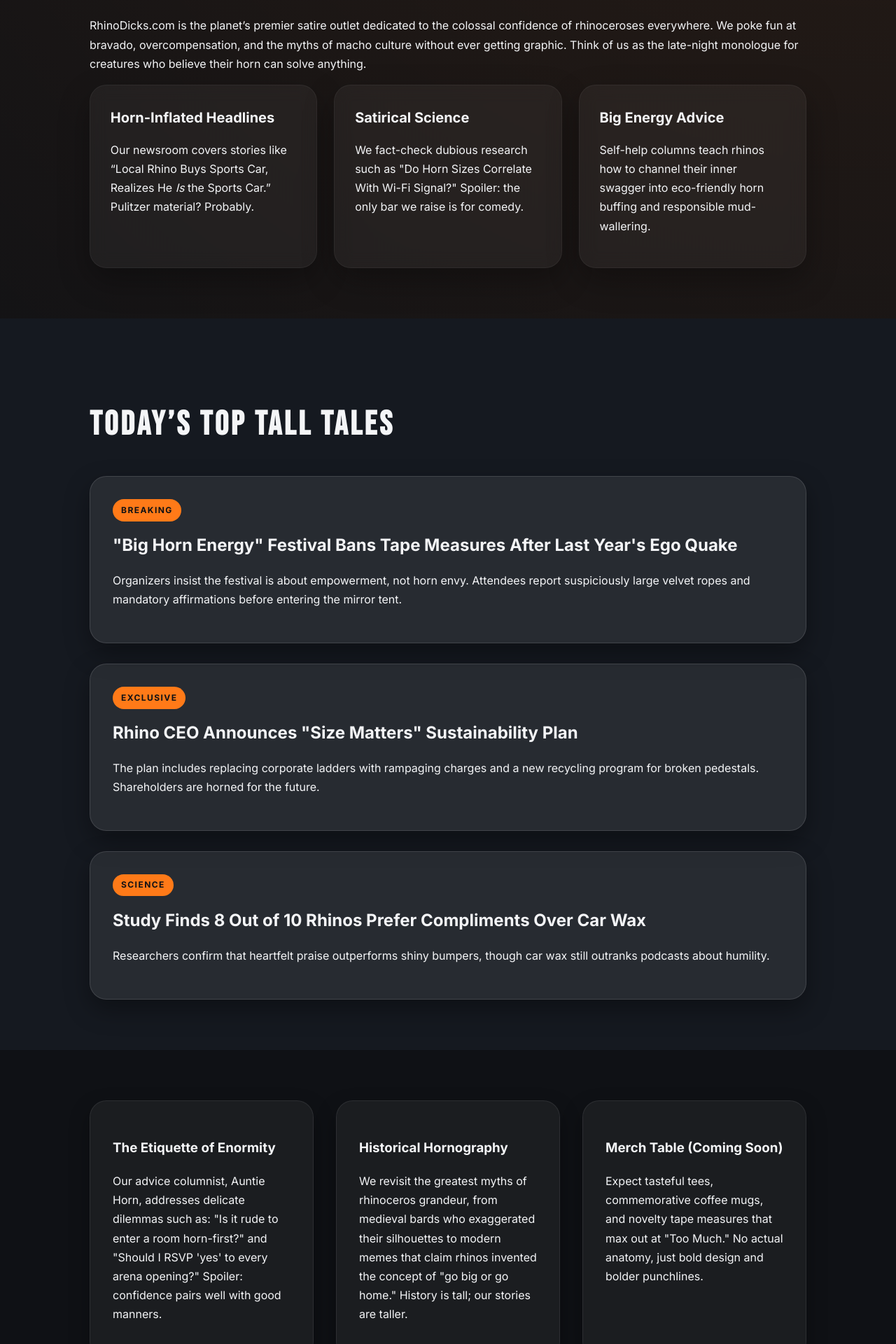
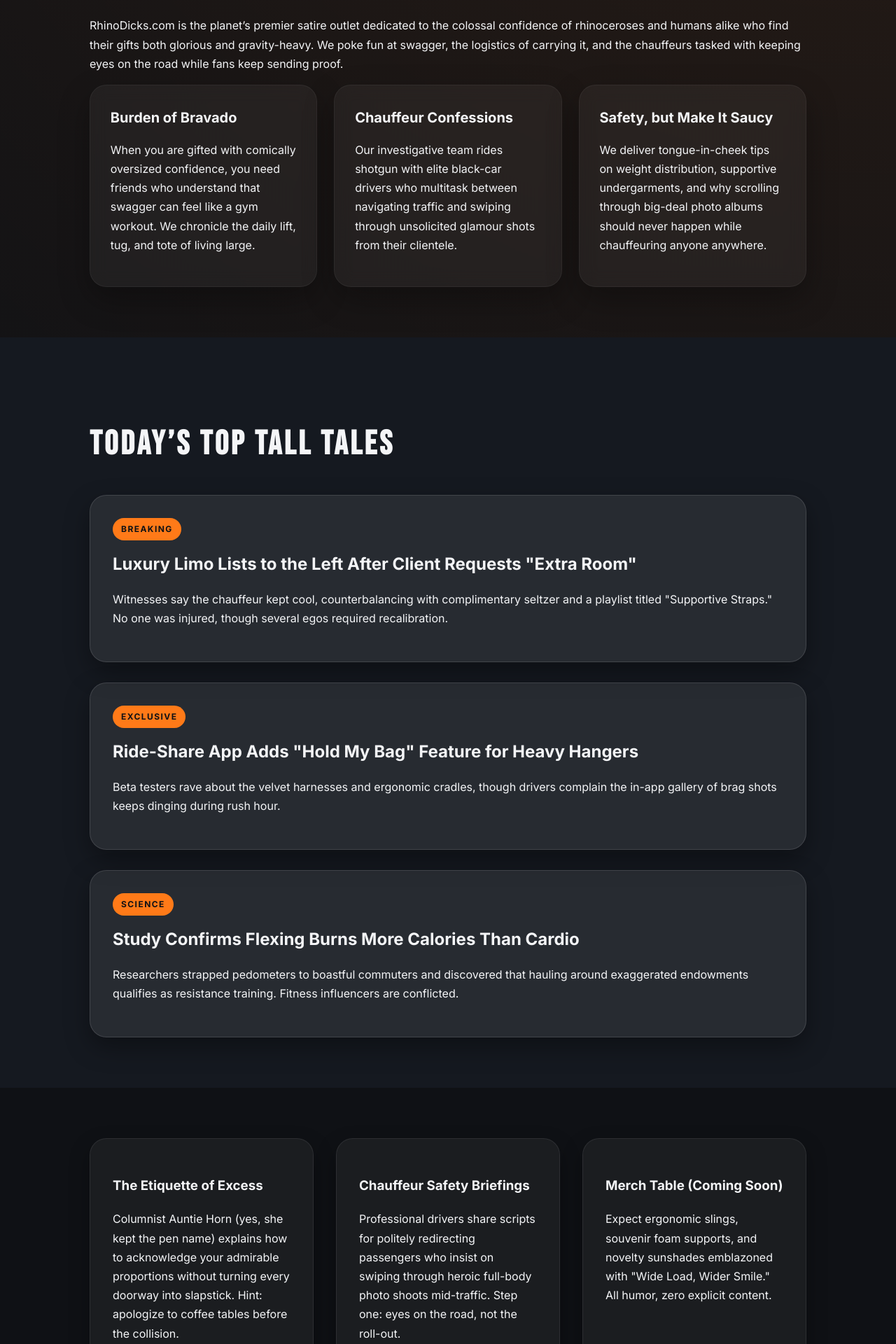
Before and after one commit to TychoLoke/rhino, a Next.js app: page / in a window 1280 px wide. Shown: the part 880-2800 px from the top of the page at 70% size. Built offline with nearby package versions, Linux system fonts and the light colour scheme.

Commit message:
Refocus satire on oversized swagger and limo antics

```diff
--- a/app/page.jsx
+++ b/app/page.jsx
@@ -1,62 +1,60 @@
 const missionCards = [
   {
-    title: "Horn-Inflated Headlines",
+    title: "Burden of Bravado",
     body: (
       <>
-        Our newsroom covers stories like “Local Rhino Buys Sports Car, Realizes He <em>Is</em> the Sports Car.” Pulitzer
-        material? Probably.
+        When you are gifted with comically oversized confidence, you need friends who understand that swagger can feel like a gym workout. We chronicle the daily lift, tug, and tote of living large.
       </>
     ),
   },
   {
-    title: "Satirical Science",
+    title: "Chauffeur Confessions",
     body:
-      'We fact-check dubious research such as "Do Horn Sizes Correlate With Wi-Fi Signal?" Spoiler: the only bar we raise is for comedy.',
+      "Our investigative team rides shotgun with elite black-car drivers who multitask between navigating traffic and swiping through unsolicited glamour shots from their clientele.",
   },
   {
-    title: "Big Energy Advice",
+    title: "Safety, but Make It Saucy",
     body:
-      "Self-help columns teach rhinos how to channel their inner swagger into eco-friendly horn buffing and responsible mud-wallering.",
+      "We deliver tongue-in-cheek tips on weight distribution, supportive undergarments, and why scrolling through big-deal photo albums should never happen while chauffeuring anyone anywhere.",
   },
 ];
 
 const tallTales = [
   {
     label: "BREAKING",
-    headline:
-      '"Big Horn Energy" Festival Bans Tape Measures After Last Year\'s Ego Quake',
+    headline: 'Luxury Limo Lists to the Left After Client Requests "Extra Room"',
     body:
-      "Organizers insist the festival is about empowerment, not horn envy. Attendees report suspiciously large velvet ropes and mandatory affirmations before entering the mirror tent.",
+      "Witnesses say the chauffeur kept cool, counterbalancing with complimentary seltzer and a playlist titled \"Supportive Straps.\" No one was injured, though several egos required recalibration.",
   },
   {
     label: "EXCLUSIVE",
-    headline: 'Rhino CEO Announces "Size Matters" Sustainability Plan',
+    headline: 'Ride-Share App Adds "Hold My Bag" Feature for Heavy Hangers',
     body:
-      "The plan includes replacing corporate ladders with rampaging charges and a new recycling program for broken pedestals. Shareholders are horned for the future.",
+      "Beta testers rave about the velvet harnesses and ergonomic cradles, though drivers complain the in-app gallery of brag shots keeps dinging during rush hour.",
   },
   {
     label: "SCIENCE",
-    headline: "Study Finds 8 Out of 10 Rhinos Prefer Compliments Over Car Wax",
+    headline: "Study Confirms Flexing Burns More Calories Than Cardio",
     body:
-      "Researchers confirm that heartfelt praise outperforms shiny bumpers, though car wax still outranks podcasts about humility.",
+      "Researchers strapped pedometers to boastful commuters and discovered that hauling around exaggerated endowments qualifies as resistance training. Fitness influencers are conflicted.",
   },
 ];
 
 const columns = [
   {
-    title: "The Etiquette of Enormity",
+    title: "The Etiquette of Excess",
     body:
-      'Our advice columnist, Auntie Horn, addresses delicate dilemmas such as: "Is it rude to enter a room horn-first?" and "Should I RSVP \'yes\' to every arena opening?" Spoiler: confidence pairs well with good manners.',
+      'Columnist Auntie Horn (yes, she kept the pen name) explains how to acknowledge your admirable proportions without turning every doorway into slapstick. Hint: apologize to coffee tables before the collision.',
   },
   {
-    title: "Historical Hornography",
+    title: "Chauffeur Safety Briefings",
     body:
-      'We revisit the greatest myths of rhinoceros grandeur, from medieval bards who exaggerated their silhouettes to modern memes that claim rhinos invented the concept of "go big or go home." History is tall; our stories are taller.',
+      'Professional drivers share scripts for politely redirecting passengers who insist on swiping through heroic full-body photo shoots mid-traffic. Step one: eyes on the road, not the roll-out.',
   },
   {
     title: "Merch Table (Coming Soon)",
     body:
-      'Expect tasteful tees, commemorative coffee mugs, and novelty tape measures that max out at "Too Much." No actual anatomy, just bold design and bolder punchlines.',
+      'Expect ergonomic slings, souvenir foam supports, and novelty sunshades emblazoned with "Wide Load, Wider Smile." All humor, zero explicit content.',
   },
 ];
 
@@ -64,23 +62,23 @@ const faqs = [
   {
     question: "Is RhinoDicks.com safe for work?",
     answer:
-      "Absolutely. We trade in innuendo and oversized egos, not explicit visuals. It's satire, not safari smut.",
+      "Still mostly. We revel in comedic hyperbole about massive endowments and overworked chauffeurs, but we keep descriptions winking rather than explicit.",
     defaultOpen: true,
   },
   {
-    question: "Do you sell actual rhinoceros memorabilia?",
+    question: "Do you endorse distracted driving?",
     answer:
-      "Nope. We champion conservation and leave the real horns to real rhinos. Our merch is proudly fictional (for now).",
+      "Absolutely not. Every article reminds readers that scrolling through glamour shots while ferrying clients is a no-go. Fantasy big energy, real-world safety.",
   },
   {
     question: "Can I pitch a story?",
     answer:
-      "Yes! Send us your wildest tall tales, so long as they keep things playful and PG-13. If it involves puns, even better.",
+      "Yes! Send us your funniest accounts of burdensome bravado, chauffeur chronicles, or tips on carrying the load with pride. Keep it playful and consensual.",
   },
   {
-    question: "Why rhinos?",
+    question: "Why rhinos and limos?",
     answer:
-      "Because few creatures embody chaotic confidence like a rhinoceros. Also, the domain name was available and we couldn't resist.",
+      "Because few creatures embody chaotic confidence like a rhinoceros, and no vehicle knows discretion like a tinted town car. It's a match made in oversized heaven.",
   },
 ];
 
@@ -91,20 +89,17 @@ export default function HomePage() {
     <>
       <header className="hero">
         <div className="hero__content">
-          <p className="hero__tagline">
-            A SATIRICAL NEWSROOM FOR THE MOST OVERCOMPENSATING ANIMAL ON EARTH
-          </p>
+          <p className="hero__tagline">A SATIRICAL NEWSROOM FOR THE PERPETUALLY OVERPACKED</p>
           <h1 className="hero__title">RhinoDicks.com</h1>
           <p className="hero__subtitle">
-            We celebrate the majestic, massive, metaphorical might of the rhino horn. It's not what you think, but it's exactly
-            what you need.
+            We chronicle the comedic struggles of beings whose endowments are too legendary for standard seating. Think weight-lifting self-care tips, driver diaries, and ego-friendly ergonomics.
           </p>
           <a className="hero__cta" href="#latest">
             Read Today’s Exaggerations
           </a>
         </div>
         <div className="hero__badge">100% Horn-Free Content*</div>
-        <p className="hero__disclaimer">*No explicit anatomy, just big personalities.</p>
+        <p className="hero__disclaimer">*No explicit anatomy, just big personalities carrying big loads.</p>
       </header>
 
       <main>
@@ -112,9 +107,7 @@ export default function HomePage() {
           <div className="section__inner">
             <h2 className="section__title">The Mission</h2>
             <p>
-              RhinoDicks.com is the planet’s premier satire outlet dedicated to the colossal confidence of rhinoceroses
-              everywhere. We poke fun at bravado, overcompensation, and the myths of macho culture without ever getting graphic.
-              Think of us as the late-night monologue for creatures who believe their horn can solve anything.
+              RhinoDicks.com is the planet’s premier satire outlet dedicated to the colossal confidence of rhinoceroses and humans alike who find their gifts both glorious and gravity-heavy. We poke fun at swagger, the logistics of carrying it, and the chauffeurs tasked with keeping eyes on the road while fans keep sending proof.
             </p>
             <div className="mission__grid">
               {missionCards.map((card) => (
@@ -171,8 +164,7 @@ export default function HomePage() {
       <footer className="footer">
         <div className="footer__inner">
           <p>
-            RhinoDicks.com is a satirical publication. No rhinos were embarrassed in the making of this website, though several
-            insisted we note their horns are "even bigger in person."
+            RhinoDicks.com is a satirical publication. No rhinos were embarrassed in the making of this website, though several demanded lumbar support before interviews.
           </p>
           <p className="footer__links">
             <a href="mailto:tips@rhinodicks.com">Send a Tip</a>
@@ -182,7 +174,7 @@ export default function HomePage() {
             <a href="#faq">FAQ</a>
           </p>
           <p className="footer__copyright">
-            &copy; {currentYear} RhinoDicks.com &ndash; Horns high, humor higher.
+            &copy; {currentYear} RhinoDicks.com &ndash; Horns high, humor higher, hips stretched.
           </p>
         </div>
       </footer>
```
